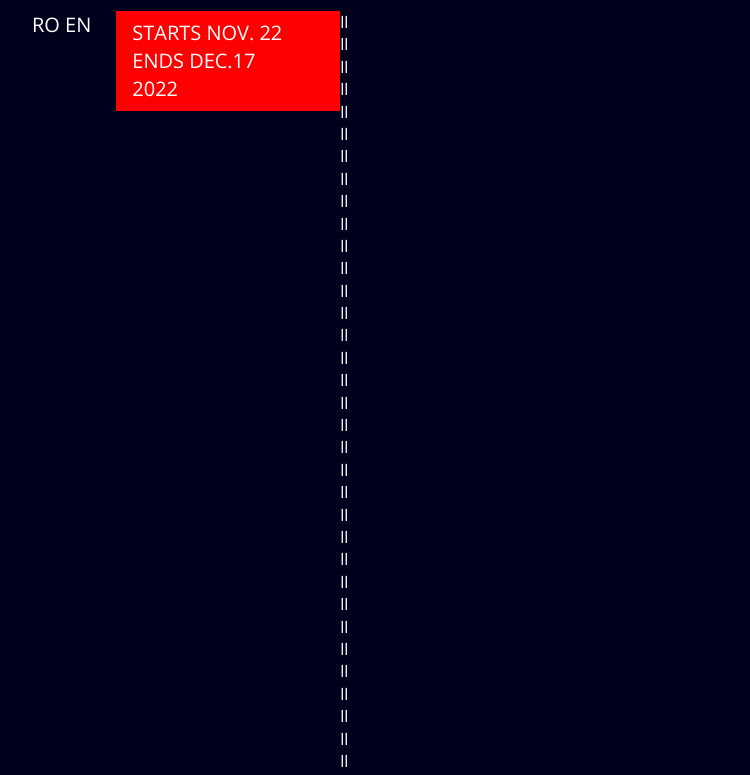
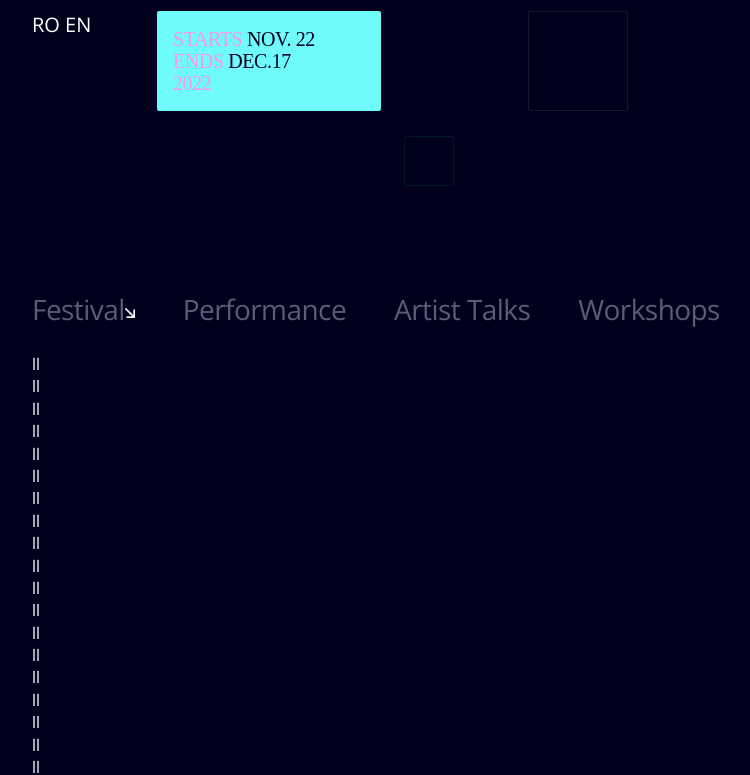
Before and after one commit to cucicov/nova, a website built with Parcel: page index.html in a window 1280 px wide. Shown: the part 166-941 px from the top of the page, without its empty margins (68-818 px from the left). Built offline with nearby package versions, Linux system fonts and the light colour scheme; files whose address does not match are found by name.

Commit message:
start menu

```diff
--- a/css/main.css
+++ b/css/main.css
@@ -10,6 +10,11 @@
 /* ==========================================================================
    Base styles: opinionated defaults
    ========================================================================== */
+
+@font-face {
+  font-family: Moderat;
+  src: url('fonts/Moderat-Regular.ttf');
+}
 
 html, body {
   font-size: 1em;
@@ -49,14 +54,20 @@ html, body {
   right: -550px;
 }
 
+#logo {
+  margin-right: 25px;
+}
+
 #logo img{
 }
 
 #logo-text{
   min-width: 350px;
   height: 100px;
-  border: 1px solid #005A5C;
-  margin-left: 25px;
+  /*opacity: 0.5;*/
+  border: 1px solid rgba(0, 90, 92, 0.5);
+  border-radius: 2px;
+  /*margin-left: 25px;*/
   font-style: normal;
   font-weight: 200;
   font-size: 20px;
@@ -72,6 +83,8 @@ html, body {
   font-style: normal;
   font-weight: 200;
   font-size: 20px;
+  min-width: 100px;
+  margin-right: 25px;
 }
 
 #languages a {
@@ -86,17 +99,83 @@ html, body {
 #program {
   min-width: 224px;
   height: 100px;
-  background-color:red;
-  margin-left: 25px;
+  background: #70FBFB;
+  border-radius: 2px;
+  /*margin-left: 25px;*/
   font-style: normal;
   font-weight: 200;
   font-size: 20px;
   display: flex;
   align-items: center;
+
+  font-family: Moderat;
+  font-size: 20px;
+  font-weight: 300;
+  line-height: 22px;
+  letter-spacing: -0.02em;
+  text-align: left;
+}
+
+#box1 {
+  box-sizing: border-box;
+
+  position: absolute;
+  width: 100px;
+  height: 100px;
+  left: 496px;
+
+  opacity: 0.1;
+  border: 1px solid #D9D9D9;
+  border-radius: 2px;
+}
+
+#box2 {
+  box-sizing: border-box;
+
+  position: absolute;
+  width: 50px;
+  height: 50px;
+  left: 372px;
+
+  opacity: 0.2;
+  border: 1px solid #006E70;
+  border-radius: 2px;
 }
 
 #program-text {
   padding-left: 16px;
+}
+
+.main-menu-item {
+  font-family: 'Open Sans';
+  font-style: normal;
+  font-weight: 400;
+  font-size: 28px;
+  line-height: 37px;
+  /* identical to box height, or 133% */
+
+  letter-spacing: -0.02em;
+
+  color: #5B5C76;
+  margin-right: 48px;
+
+  display: flex;
+}
+
+.main-menu-arrow {
+  width: 10px;
+  height: 10px;
+  left: 5px;
+  top: 5px;
+}
+
+.main-menu-arrow img {
+  max-width:100%;
+  max-height:100%;
+}
+
+.pad-bot-130 {
+  margin-top: 130px;
 }
 
 /*
@@ -287,6 +366,10 @@ textarea {
     margin-left: 0px;
     min-width:0px;
   }
+
+  .pad-bot-130 {
+    margin-top: 15px;
+  }
 }
 
 /* media queries for screens smaller that max container width 1440px */
--- a/index.html
+++ b/index.html
@@ -54,12 +54,30 @@
             </div>
             <div id="program">
                 <div id="program-text">
-                    STARTS NOV. 22 <br/>
-                    ENDS DEC.17 <br/>
-                    2022 <br/>
+                    <span style="color: #FF95E7">STARTS</span> <span style="color: #00001C">NOV. 22</span> <br/>
+                    <span style="color: #FF95E7">ENDS</span> <span style="color: #00001C">DEC.17</span> <br/>
+                    <span style="color: #FF95E7">2022</span> <br/>
+                </div>
+                <div id="box1">
                 </div>
             </div>
-            <div>
+        </div>
+        <div class="content-container-row">
+            <div id="box2">
+            </div>
+        </div>
+        <div class="content-container-row pad-bot-130">
+            <div class="main-menu-item">
+                Festival
+                <div class="main-menu-arrow">
+                    <img src="img/arrow.png"/>
+                </div>
+            </div>
+            <div class="main-menu-item">Performance</div>
+            <div class="main-menu-item">Artist Talks</div>
+            <div class="main-menu-item">Workshops</div>
+        </div>
+        <div class="content-container-row">
             ll <br/>
             ll <br/>
             ll <br/>
@@ -130,7 +148,6 @@
         </div>
     </div>
 </div>
-</div>
 
 <!-- Add your site or application content here -->
 <script src="js/vendor/modernizr-3.11.2.min.js"></script>
```
Also changed, not shown: fonts/Moderat-Regular.ttf (added), img/arrow.png (added). Lines whose indentation alone changed are shown as unchanged.
